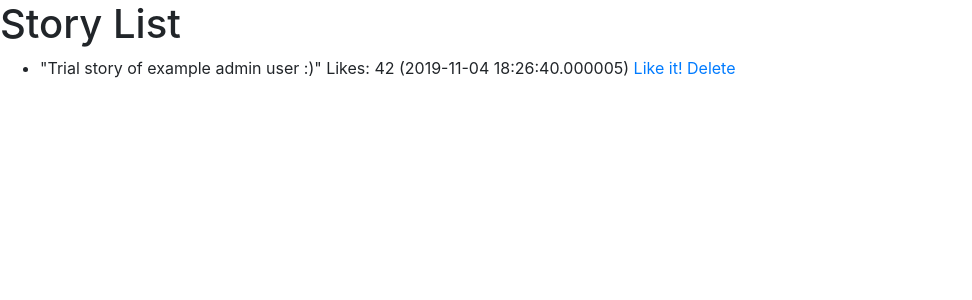
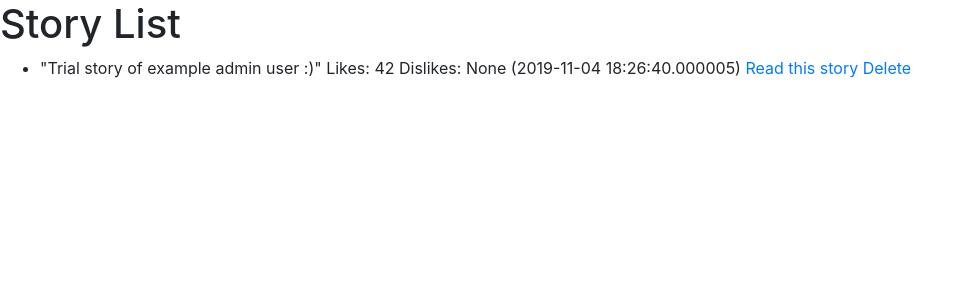
Before and after one commit to laurab1/Dice-with-microservices, a Flask app: page /stories in a window 1280 px wide. Shown: the part 56-356 px from the top of the page, without its empty margins (0-972 px from the left). Run offline with Flask 2, Linux system fonts and the light colour scheme; a user stored in the database is signed in; data comes from the database, SQL or seed files in the repository; parts of the project's set-up code (start-up, migrations or seed data) failed here and were passed over; some libraries are stand-ins or nearby versions.

Commit message:
Solved conflicts with develop branch

```diff
--- a/monolith/templates/stories.html
+++ b/monolith/templates/stories.html
@@ -30,7 +30,7 @@
                 <a class="nav-link" href="/newStory">New Story</a>
             </li>
             <li class="nav-item">
-                <a class="nav-link" href="#">My Wall <span class="sr-only">(current)</span></a>
+                <a class="nav-link" href="/">My Wall <span class="sr-only">(current)</span></a>
             </li>
             <li class="nav-item">
                 <a class="nav-link" href="/followed">Followed users</a>
@@ -46,19 +46,70 @@
 <h1>Story List</h1>
 <h5>{{ message }}</h5>
 <ul>
+    {% if marked == false %}
+        {% for story in stories: %}
+            {% if story.id == storyid %}
+                {% if react == 1 %}
+                    <li>
+                        "{{ story.text }}" Likes: {{ story.likes + 1 }} Dislikes: {{ story.dislikes }} ({{ story.date }})
+                        {% if current_user.is_authenticated %}
+                            <!--<a href="{{like_it_url}}{{story.id}}/1">Like it!</a>-->
+          	        	    <a href="{{like_it_url}}{{story.id}}">Read this story</a>
+                                    {% if story.author.id != current_user.id %}
+                                         <a href="#" onclick="follow({{ story.author.id }})">Follow author</a>
+                                    {% endif %}
+                        {% endif %}
+                    </li>
+                {% else %}
+                    <li>
+                        "{{ story.text }}" Likes: {{ story.likes }} Dislikes: {{ story.dislikes + 1 }} ({{ story.date }})
+                        {% if current_user.is_authenticated %}
+                            <!--<a href="{{like_it_url}}{{story.id}}/1">Like it!</a>-->
+          	        	    <a href="{{like_it_url}}{{story.id}}">Read this story</a>
+                                    {% if story.author.id != current_user.id %}
+                                         <a href="#" onclick="follow({{ story.author.id }})">Follow author</a>
+                                    {% endif %}
+                        {% endif %}
+                        {% if story.author.id == current_user.id %}
+                          <a href="#" onclick="deleteStory({{ story.id }})">Delete</a>
+                        {% endif %}
+                    </li>
+                {% endif %}
+            {% else %}
+                <li>
+                    "{{ story.text }}" Likes: {{ story.likes }} Dislikes: {{ story.dislikes }} ({{ story.date }})
+                    {% if current_user.is_authenticated %}
+                        <!--<a href="{{like_it_url}}{{story.id}}/1">Like it!</a>-->
+          	    	    <a href="{{like_it_url}}{{story.id}}">Read this story</a>
+
+                            {% if story.author.id != current_user.id %}
+                                 <a href="#" onclick="follow({{ story.author.id }})">Follow author</a>
+                            {% endif %}
+                            {% if story.author.id == current_user.id %}
+                              <a href="#" onclick="deleteStory({{ story.id }})">Delete</a>
+                            {% endif %}
+                    {% endif %}
+                </li>
+            {% endif %}
+        {% endfor %}
+    {% else %}
         {% for story in stories: %}
             <li>
-            "{{ story.text }}" Likes: {{ story.likes }} ({{ story.date }})
+                "{{ story.text }}" Likes: {{ story.likes }} Dislikes: {{ story.dislikes }} ({{ story.date }})
                 {% if current_user.is_authenticated %}
-                <a href="{{ like_it_url }}{{ story.author.id }}/{{ story.id }}">Like it!</a>
+                    <!--<a href="{{like_it_url}}{{story.id}}/1">Like it!</a>-->
+          		    <a href="{{like_it_url}}{{story.id}}">Read this story</a>
+
                             {% if story.author.id != current_user.id %}
                                  <a href="#" onclick="follow({{ story.author.id }})">Follow author</a>
-                {% else %}
+                            {% endif %}
+                            {% if story.author.id == current_user.id %}
                               <a href="#" onclick="deleteStory({{ story.id }})">Delete</a>
                             {% endif %}
                 {% endif %}
             </li>
         {% endfor %}
+    {% endif %}
 </ul>
 
   <script>
@@ -82,5 +133,6 @@
         });
     }
   </script>
+
 </body>
 </html>
--- a/monolith/views/stories.py
+++ b/monolith/views/stories.py
@@ -1,54 +1,54 @@
-from flask import Blueprint, redirect, render_template, request, abort, jsonify
-from monolith.database import db, Story, Like
-from flask_login import (current_user, login_user, logout_user, login_required)
+import datetime as dt
+from random import randint
+
+from flask import Blueprint, abort
+from flask import jsonify, redirect, render_template, request
 from flask import current_app as app
-from monolith.utility.diceutils import *
-from monolith.forms import *
-from monolith.classes.DiceSet import *
+
+from flask_login import current_user, login_required
+
+from monolith.classes.DiceSet import DiceSet
+from monolith.database import Reaction, Story, db
+from monolith.forms import StoryForm
+from monolith.task import add_reaction, remove_reaction
+from monolith.utility.diceutils import get_dice_sets_list
+from monolith.utility.validate_story import NotValidStoryError, _check_story
+
 
 stories = Blueprint('stories', __name__)
+
 
 @stories.route('/newStory', methods=['GET'])
 @login_required
 def _newstory():
-    return render_template("new_story.html", diceset=get_dice_sets_lsit())
+    return render_template('new_story.html', diceset=get_dice_sets_list())
 
 
 @stories.route('/rollDice', methods=['GET'])
 @login_required
 def _rollDice():
-    form = StoryForm()
-    diceset = 'standard' if request.args.get('diceset') is None else request.args.get('diceset')
-    dicenum = 6 if request.args.get('dicenum') is None else int(request.args.get('dicenum'))
+    diceset = ('standard' if request.args.get('diceset') is None
+               else request.args.get('diceset'))
+    dicenum = (6 if request.args.get('dicenum') is None
+               else int(request.args.get('dicenum')))
 
     try:
         dice = DiceSet(diceset, dicenum)
         roll = dice.throw_dice()
-    except Exception as e:
+        story = Story()
+        story.text = ''
+        story.likes = 0
+        story.dislikes = 0
+        story.dice_set = roll
+        story.author_id = current_user.id
+        db.session.add(story)
+        db.session.commit()
+    except Exception:
+        db.session.rollback()
         abort(400)
 
-    if app.config['TESTING']==True:
-        return jsonify(roll)
-    else:
-        return render_template("new_story.html", dice=roll, form=form)
+    return redirect(f'/stories/{story.id}/edit')
 
-@stories.route('/writeStory', methods=['POST'])
-@login_required
-def _writeStory():
-    form = StoryForm()
-    if form.validate_on_submit():
-        new_story = Story()
-        form.populate_obj(new_story)
-        new_story.author_id = current_user.id
-        db.session.add(new_story)
-
-        try:
-            db.session.commit()
-            return _stories()
-        except Exception as e:
-            return jsonify({'Error':'Your story could not be posted.'}), 400
-
-    return jsonify({'Error':'Your story is too long or data is missing.'}), 400
 
 @stories.route('/stories/<storyid>', methods=['DELETE'])
 @login_required
@@ -72,46 +72,151 @@
 
 
 @stories.route('/stories', methods=['GET'])
-def _stories(message=''):
+def _stories(message='', marked=True, id=0, react=0):
     allstories = db.session.query(Story).filter_by(deleted=False)
-    if app.config["TESTING"] == True:
+    if app.config['TESTING'] == True:
         stories = []
         for story in allstories:
             stories.append({'id': story.id, 'text': story.text})
         return jsonify(stories)
     else:
-        return render_template("stories.html", message=message, stories=allstories,
-                           like_it_url="http://127.0.0.1:5000/stories/like/")
+        return render_template('stories.html', message=message, stories=allstories,
+                               like_it_url='http://127.0.0.1:5000/stories/',
+                               storyid=id, react=react)
 
 
-@stories.route('/stories/<storyid>', methods=['GET'])
-def _get_story(storyid, message=''):
-    story = db.session.query(Story).filter_by(id=storyid)
-    id = None
+@stories.route('/stories/random_story', methods=['GET'])
+def _get_random_recent_story(message=''):
+    stories = db.session.query(Story)  # .order_by(Story.date.desc())
+    recent_story = []
 
-    if story.first() is None:
-        message = 'story not found!'
+    if stories.first() is not None:
+        recent_stories = stories.group_by(Story.date)
+
+        yesterday = dt.datetime.now() - dt.timedelta(days=1)
+        today_stories = recent_stories.having(Story.date >= yesterday)
+
+        # check if there are stories posted today
+        if today_stories.first() is not None:
+            query_size = today_stories.count()
+            # we will pick randomly between at most *pool_size* stories
+            # from today
+            pool_size = 5
+
+            if pool_size > query_size:
+                pool_size = query_size
+
+            # I want to pick between the last *pool_size* elements
+            # (randint returns a fixed value when using pytest, but works fine
+            # in reality)
+            i = randint(query_size - pool_size, query_size - 1)
+
+            # convert the query result in list (Unfortunately, I can't apply
+            # the get() method on the query)
+            today_stories = [story for story in today_stories]
+
+            recent_story.append(today_stories[i])
+        else:
+            message = 'no stories today. Here is a random one:'
+            # (randint returns a fixed value when using pytest, but works fine
+            # in reality)
+            i = randint(1, stories.count() - 1)
+
+            recent_story.append(stories.get(i))
     else:
-        id = story.first().id
+        message = 'no stories!'
 
-    #TODO: change like_it_url
-    if app.config["TESTING"] == True:
-        return jsonify({'story': str(id), 'message' : message})
-    else:
-        return render_template("stories.html", message=message, stories=story, like_it_url="http://127.0.0.1:5000/stories/like/")
+    return render_template('stories.html', message=message,
+                           stories=recent_story,
+                           like_it_url='http://127.0.0.1:5000/stories/')
 
-@stories.route('/stories/like/<authorid>/<storyid>')
+
+@stories.route('/stories/<storyid>', methods=['GET', 'POST'])
 @login_required
-def _like(authorid, storyid):
-    q = Like.query.filter_by(liker_id=current_user.id, story_id=storyid)
-    if q.first() != None:
-        new_like = Like()
-        new_like.liker_id = current_user.id
-        new_like.story_id = storyid
-        new_like.liked_id = authorid
-        db.session.add(new_like)
-        db.session.commit()
-        message = ''
-    else:
-        message = 'You\'ve already liked this story!'
-    return _stories(message)
+def _get_story(storyid):
+    q = Reaction.query.filter_by(reactor_id=current_user.id, story_id=storyid)
+    message = ''
+
+    if request.method == 'GET':
+        thisstory = db.session.query(Story).filter_by(id=storyid)
+
+        if thisstory.first() is None:
+            message = 'story not found!'
+            return _stories(message)
+
+        if q.first() is not None and not q.first().marked:
+            if q.first().reaction_val == 1:
+                return render_template('story.html', stories=thisstory,
+                                       marked=False, val=1)
+            else:
+                return render_template('story.html', stories=thisstory,
+                                       marked=False, val=-1)
+        else:
+            return render_template('story.html', stories=thisstory)
+
+    if request.method == 'POST':
+        react = 0
+        if 'like' in request.form:
+            react = 1
+        else:
+            react = -1
+        if q.first() is None or react != q.first().reaction_val:
+            if q.first() is not None and react != q.first().reaction_val:
+                # remvoe the old reaction if the new one has different value
+                if q.first().marked:
+                    remove_reaction.delay(storyid, q.first().reaction_val)
+                db.session.delete(q.first())
+                db.session.commit()
+            new_reaction = Reaction()
+            new_reaction.reactor_id = current_user.id
+            new_reaction.story_id = storyid
+            new_reaction.reaction_val = react
+            # new_like.liked_id = authorid
+            db.session.add(new_reaction)
+            db.session.commit()
+            db.session.refresh(new_reaction)
+            message = 'Got it!'
+            add_reaction.delay(current_user.id, storyid, react)
+            # votes are registered asynchronously by celery tasks
+        else:
+            if react == 1:
+                message = 'You\'ve already liked this story!'
+            else:
+                message = 'You\'ve already disliked this story!'
+
+        return _stories(message, False, storyid, react)
+
+
+@stories.route('/stories/<storyid>/edit', methods=['GET', 'POST'])
+@login_required
+def _story_edit(storyid):
+    story = db.session.query(Story).get(storyid)
+    if story is None:
+        abort(404)
+    if story.author_id != current_user.id:
+        abort(401)
+    if not story.is_draft:
+        abort(403)
+
+    if request.method == 'POST':
+        print(request.form)
+        form = StoryForm()
+        if form.validate_on_submit():
+            form.populate_obj(story)
+            if not story.is_draft:
+                try:
+                    _check_story(story.dice_set, story.text)
+                except NotValidStoryError:
+                    return jsonify(error='Your story is not valid'), 400
+            db.session.commit()
+            return redirect(f'/stories/{storyid}')
+        return jsonify(error='Your story is too long or data is missing.'), 400
+
+    if request.method == 'GET':
+        form = StoryForm()
+        form.text.data = story.text
+        form.is_draft.data = story.is_draft
+        return render_template('edit_story.html', story_id=storyid,
+                               dice=story.dice_set, form=form)
+
+    abort(501)
```
Also changed, not shown: monolith/database.py (+51 -20 lines), monolith/tests/test_stories.py (+203 -84 lines). Lines whose indentation alone changed are shown as unchanged.
